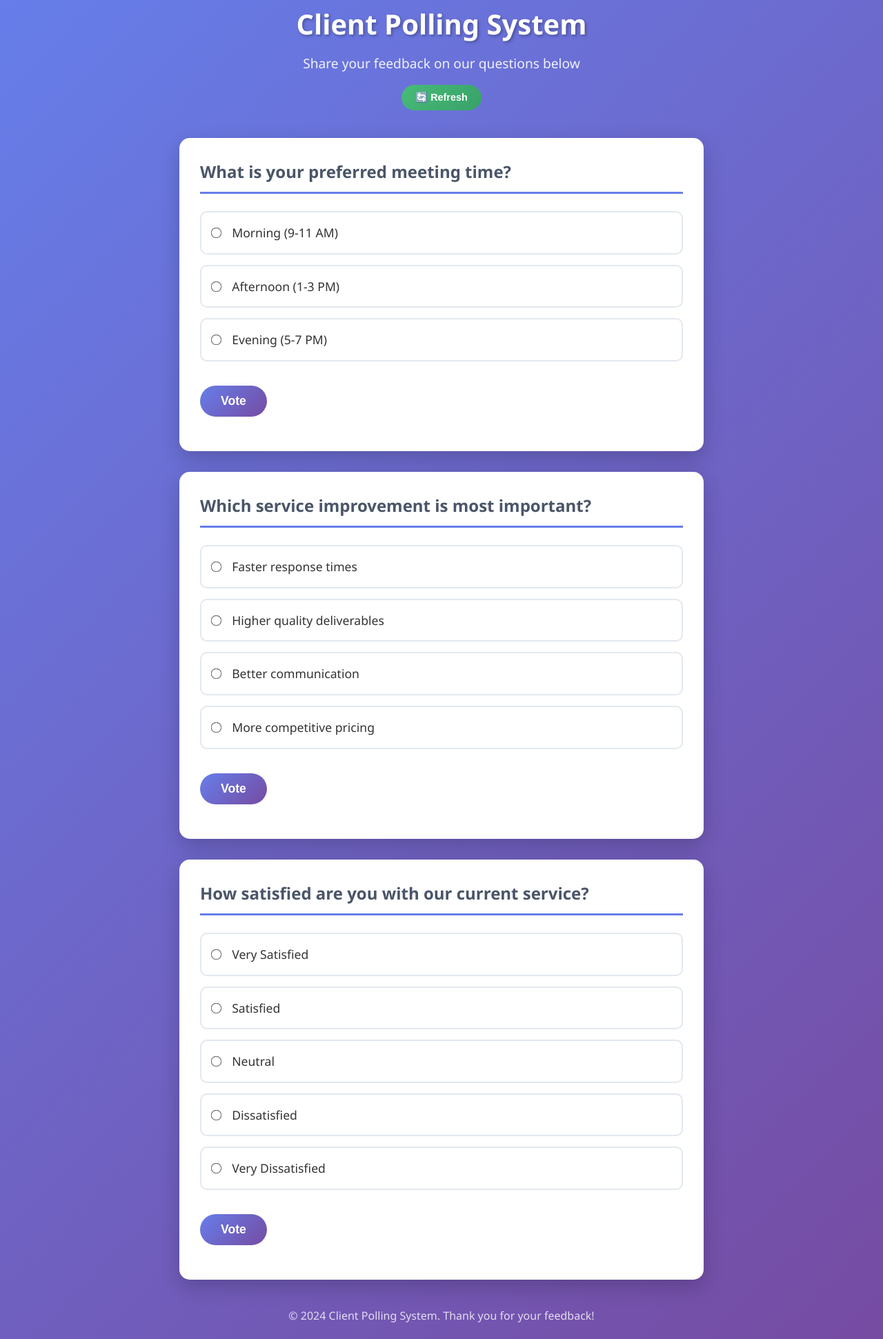
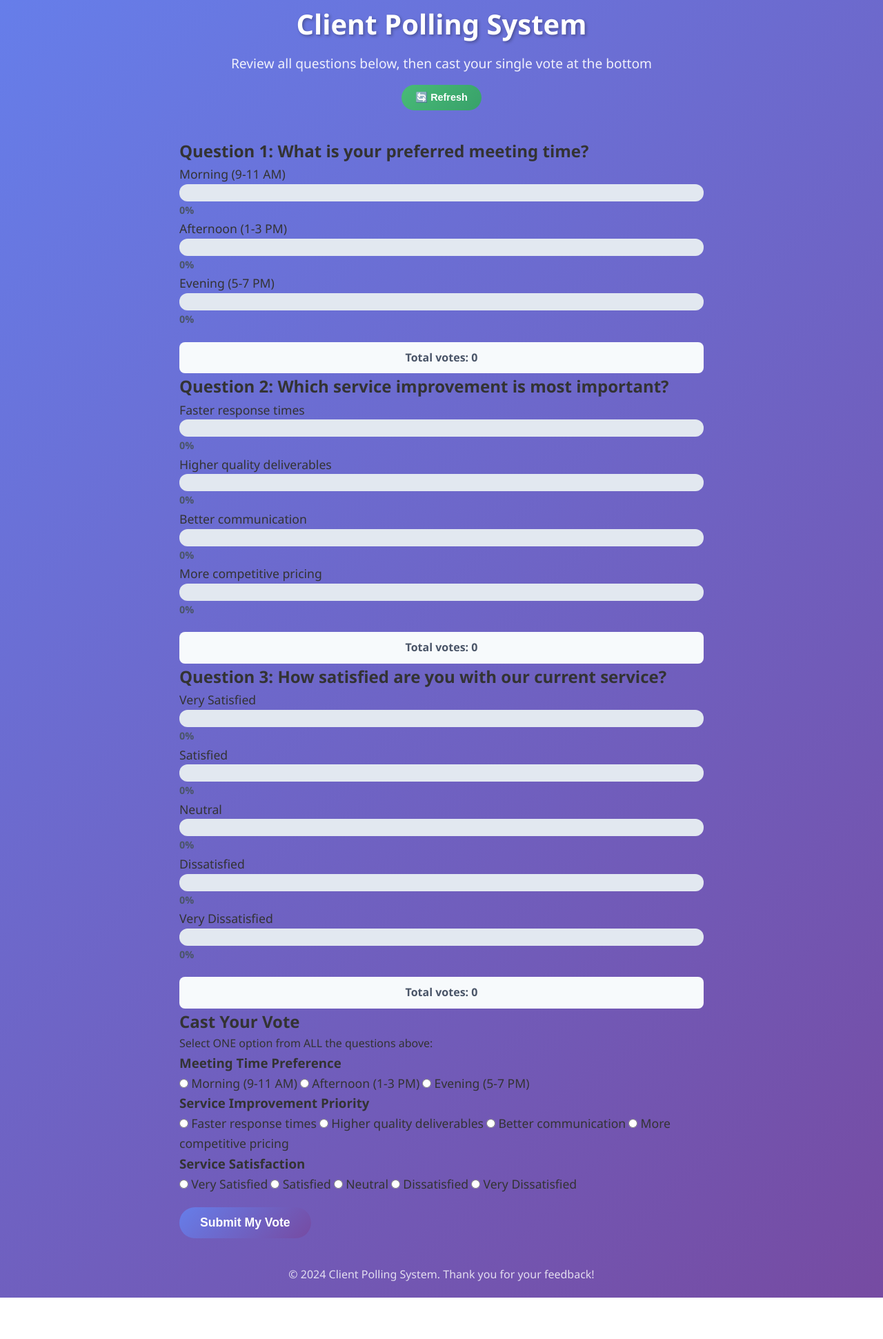
Before and after one commit to houseofvalue26/client-polling-site, a plain HTML site: page index.html in a window 1280 px wide. Shown: the part 17-1958 px from the top of the page at 69% size. After the commit the page ends 1898 px from the top, so only its background shows below. Drawn offline with Linux system fonts and the light colour scheme; no server answers.

Commit message:
Update index.html

```diff
--- a/index.html
+++ b/index.html
@@ -10,7 +10,7 @@
     <div class="container">
         <header>
             <h1>Client Polling System</h1>
-            <p>Share your feedback on our questions below</p>
+            <p>Review all questions below, then cast your single vote at the bottom</p>
         </header>
 
         <main>
@@ -22,172 +22,211 @@
                 </div>
             </div>
 
-    <!-- Rest of your existing polls... -->
-            <!-- Poll 1 -->
-            <div class="poll-container" id="poll-1">
-                <h2>What is your preferred meeting time?</h2>
-                <form class="poll-form" data-poll="1">
-                    <label class="option">
-                        <input type="radio" name="poll1" value="morning">
+            <!-- Poll Questions (Display Only) -->
+            <div class="poll-display-container">
+                <div class="poll-question" id="question-1">
+                    <h2>Question 1: What is your preferred meeting time?</h2>
+                    <div class="options-display">
+                        <div class="option-display" data-poll="1" data-option="morning">
                             <span class="option-text">Morning (9-11 AM)</span>
-                    </label>
-                    <label class="option">
-                        <input type="radio" name="poll1" value="afternoon">
+                            <div class="result-preview">
+                                <div class="progress-bar">
+                                    <div class="progress" data-poll="1" data-option="morning"></div>
+                                </div>
+                                <span class="percentage" data-poll="1" data-option="morning">0%</span>
+                            </div>
+                        </div>
+                        <div class="option-display" data-poll="1" data-option="afternoon">
                             <span class="option-text">Afternoon (1-3 PM)</span>
-                    </label>
-                    <label class="option">
-                        <input type="radio" name="poll1" value="evening">
+                            <div class="result-preview">
+                                <div class="progress-bar">
+                                    <div class="progress" data-poll="1" data-option="afternoon"></div>
+                                </div>
+                                <span class="percentage" data-poll="1" data-option="afternoon">0%</span>
+                            </div>
+                        </div>
+                        <div class="option-display" data-poll="1" data-option="evening">
                             <span class="option-text">Evening (5-7 PM)</span>
-                    </label>
-                    <button type="submit" class="vote-btn">Vote</button>
-                </form>
-                <div class="results" id="results-1" style="display: none;">
-                    <h3>Results:</h3>
-                    <div class="result-item">
-                        <span>Morning (9-11 AM)</span>
+                            <div class="result-preview">
                                 <div class="progress-bar">
-                            <div class="progress" data-option="morning"></div>
+                                    <div class="progress" data-poll="1" data-option="evening"></div>
                                 </div>
-                        <span class="percentage" data-option="morning">0%</span>
+                                <span class="percentage" data-poll="1" data-option="evening">0%</span>
                             </div>
-                    <div class="result-item">
-                        <span>Afternoon (1-3 PM)</span>
-                        <div class="progress-bar">
-                            <div class="progress" data-option="afternoon"></div>
                         </div>
-                        <span class="percentage" data-option="afternoon">0%</span>
-                    </div>
-                    <div class="result-item">
-                        <span>Evening (5-7 PM)</span>
-                        <div class="progress-bar">
-                            <div class="progress" data-option="evening"></div>
-                        </div>
-                        <span class="percentage" data-option="evening">0%</span>
                     </div>
                     <p class="total-votes">Total votes: <span id="total-1">0</span></p>
                 </div>
+
+                <div class="poll-question" id="question-2">
+                    <h2>Question 2: Which service improvement is most important?</h2>
+                    <div class="options-display">
+                        <div class="option-display" data-poll="2" data-option="speed">
+                            <span class="option-text">Faster response times</span>
+                            <div class="result-preview">
+                                <div class="progress-bar">
+                                    <div class="progress" data-poll="2" data-option="speed"></div>
                                 </div>
-
-            <!-- Poll 2 -->
-            <div class="poll-container" id="poll-2">
-                <h2>Which service improvement is most important?</h2>
-                <form class="poll-form" data-poll="2">
-                    <label class="option">
-                        <input type="radio" name="poll2" value="speed">
-                        <span class="option-text">Faster response times</span>
-                    </label>
-                    <label class="option">
-                        <input type="radio" name="poll2" value="quality">
+                                <span class="percentage" data-poll="2" data-option="speed">0%</span>
+                            </div>
+                        </div>
+                        <div class="option-display" data-poll="2" data-option="quality">
                             <span class="option-text">Higher quality deliverables</span>
-                    </label>
-                    <label class="option">
-                        <input type="radio" name="poll2" value="communication">
+                            <div class="result-preview">
+                                <div class="progress-bar">
+                                    <div class="progress" data-poll="2" data-option="quality"></div>
+                                </div>
+                                <span class="percentage" data-poll="2" data-option="quality">0%</span>
+                            </div>
+                        </div>
+                        <div class="option-display" data-poll="2" data-option="communication">
                             <span class="option-text">Better communication</span>
-                    </label>
-                    <label class="option">
-                        <input type="radio" name="poll2" value="pricing">
+                            <div class="result-preview">
+                                <div class="progress-bar">
+                                    <div class="progress" data-poll="2" data-option="communication"></div>
+                                </div>
+                                <span class="percentage" data-poll="2" data-option="communication">0%</span>
+                            </div>
+                        </div>
+                        <div class="option-display" data-poll="2" data-option="pricing">
                             <span class="option-text">More competitive pricing</span>
-                    </label>
-                    <button type="submit" class="vote-btn">Vote</button>
-                </form>
-                <div class="results" id="results-2" style="display: none;">
-                    <h3>Results:</h3>
-                    <div class="result-item">
-                        <span>Faster response times</span>
+                            <div class="result-preview">
                                 <div class="progress-bar">
-                            <div class="progress" data-option="speed"></div>
+                                    <div class="progress" data-poll="2" data-option="pricing"></div>
                                 </div>
-                        <span class="percentage" data-option="speed">0%</span>
+                                <span class="percentage" data-poll="2" data-option="pricing">0%</span>
                             </div>
-                    <div class="result-item">
-                        <span>Higher quality deliverables</span>
-                        <div class="progress-bar">
-                            <div class="progress" data-option="quality"></div>
                         </div>
-                        <span class="percentage" data-option="quality">0%</span>
-                    </div>
-                    <div class="result-item">
-                        <span>Better communication</span>
-                        <div class="progress-bar">
-                            <div class="progress" data-option="communication"></div>
-                        </div>
-                        <span class="percentage" data-option="communication">0%</span>
-                    </div>
-                    <div class="result-item">
-                        <span>More competitive pricing</span>
-                        <div class="progress-bar">
-                            <div class="progress" data-option="pricing"></div>
-                        </div>
-                        <span class="percentage" data-option="pricing">0%</span>
                     </div>
                     <p class="total-votes">Total votes: <span id="total-2">0</span></p>
                 </div>
+
+                <div class="poll-question" id="question-3">
+                    <h2>Question 3: How satisfied are you with our current service?</h2>
+                    <div class="options-display">
+                        <div class="option-display" data-poll="3" data-option="very-satisfied">
+                            <span class="option-text">Very Satisfied</span>
+                            <div class="result-preview">
+                                <div class="progress-bar">
+                                    <div class="progress" data-poll="3" data-option="very-satisfied"></div>
+                                </div>
+                                <span class="percentage" data-poll="3" data-option="very-satisfied">0%</span>
+                            </div>
+                        </div>
+                        <div class="option-display" data-poll="3" data-option="satisfied">
+                            <span class="option-text">Satisfied</span>
+                            <div class="result-preview">
+                                <div class="progress-bar">
+                                    <div class="progress" data-poll="3" data-option="satisfied"></div>
+                                </div>
+                                <span class="percentage" data-poll="3" data-option="satisfied">0%</span>
+                            </div>
+                        </div>
+                        <div class="option-display" data-poll="3" data-option="neutral">
+                            <span class="option-text">Neutral</span>
+                            <div class="result-preview">
+                                <div class="progress-bar">
+                                    <div class="progress" data-poll="3" data-option="neutral"></div>
+                                </div>
+                                <span class="percentage" data-poll="3" data-option="neutral">0%</span>
+                            </div>
+                        </div>
+                        <div class="option-display" data-poll="3" data-option="dissatisfied">
+                            <span class="option-text">Dissatisfied</span>
+                            <div class="result-preview">
+                                <div class="progress-bar">
+                                    <div class="progress" data-poll="3" data-option="dissatisfied"></div>
+                                </div>
+                                <span class="percentage" data-poll="3" data-option="dissatisfied">0%</span>
+                            </div>
+                        </div>
+                        <div class="option-display" data-poll="3" data-option="very-dissatisfied">
+                            <span class="option-text">Very Dissatisfied</span>
+                            <div class="result-preview">
+                                <div class="progress-bar">
+                                    <div class="progress" data-poll="3" data-option="very-dissatisfied"></div>
+                                </div>
+                                <span class="percentage" data-poll="3" data-option="very-dissatisfied">0%</span>
+                            </div>
+                        </div>
+                    </div>
+                    <p class="total-votes">Total votes: <span id="total-3">0</span></p>
+                </div>
             </div>
 
-            <!-- Poll 3 -->
-            <div class="poll-container" id="poll-3">
-                <h2>How satisfied are you with our current service?</h2>
-                <form class="poll-form" data-poll="3">
-                    <label class="option">
-                        <input type="radio" name="poll3" value="very-satisfied">
+            <!-- Single Voting Section -->
+            <div class="voting-section" id="voting-section">
+                <h2>Cast Your Vote</h2>
+                <p class="voting-instructions">Select ONE option from ALL the questions above:</p>
+
+                <form class="single-vote-form" id="vote-form">
+                    <div class="vote-group">
+                        <h3>Meeting Time Preference</h3>
+                        <label class="vote-option">
+                            <input type="radio" name="vote" value="1-morning">
+                            <span class="option-text">Morning (9-11 AM)</span>
+                        </label>
+                        <label class="vote-option">
+                            <input type="radio" name="vote" value="1-afternoon">
+                            <span class="option-text">Afternoon (1-3 PM)</span>
+                        </label>
+                        <label class="vote-option">
+                            <input type="radio" name="vote" value="1-evening">
+                            <span class="option-text">Evening (5-7 PM)</span>
+                        </label>
+                    </div>
+
+                    <div class="vote-group">
+                        <h3>Service Improvement Priority</h3>
+                        <label class="vote-option">
+                            <input type="radio" name="vote" value="2-speed">
+                            <span class="option-text">Faster response times</span>
+                        </label>
+                        <label class="vote-option">
+                            <input type="radio" name="vote" value="2-quality">
+                            <span class="option-text">Higher quality deliverables</span>
+                        </label>
+                        <label class="vote-option">
+                            <input type="radio" name="vote" value="2-communication">
+                            <span class="option-text">Better communication</span>
+                        </label>
+                        <label class="vote-option">
+                            <input type="radio" name="vote" value="2-pricing">
+                            <span class="option-text">More competitive pricing</span>
+                        </label>
+                    </div>
+
+                    <div class="vote-group">
+                        <h3>Service Satisfaction</h3>
+                        <label class="vote-option">
+                            <input type="radio" name="vote" value="3-very-satisfied">
                             <span class="option-text">Very Satisfied</span>
                         </label>
-                    <label class="option">
-                        <input type="radio" name="poll3" value="satisfied">
+                        <label class="vote-option">
+                            <input type="radio" name="vote" value="3-satisfied">
                             <span class="option-text">Satisfied</span>
                         </label>
-                    <label class="option">
-                        <input type="radio" name="poll3" value="neutral">
+                        <label class="vote-option">
+                            <input type="radio" name="vote" value="3-neutral">
                             <span class="option-text">Neutral</span>
                         </label>
-                    <label class="option">
-                        <input type="radio" name="poll3" value="dissatisfied">
+                        <label class="vote-option">
+                            <input type="radio" name="vote" value="3-dissatisfied">
                             <span class="option-text">Dissatisfied</span>
                         </label>
-                    <label class="option">
-                        <input type="radio" name="poll3" value="very-dissatisfied">
+                        <label class="vote-option">
+                            <input type="radio" name="vote" value="3-very-dissatisfied">
                             <span class="option-text">Very Dissatisfied</span>
                         </label>
-                    <button type="submit" class="vote-btn">Vote</button>
+                    </div>
+
+                    <button type="submit" class="vote-btn">Submit My Vote</button>
                 </form>
-                <div class="results" id="results-3" style="display: none;">
-                    <h3>Results:</h3>
-                    <div class="result-item">
-                        <span>Very Satisfied</span>
-                        <div class="progress-bar">
-                            <div class="progress" data-option="very-satisfied"></div>
-                        </div>
-                        <span class="percentage" data-option="very-satisfied">0%</span>
-                    </div>
-                    <div class="result-item">
-                        <span>Satisfied</span>
-                        <div class="progress-bar">
-                            <div class="progress" data-option="satisfied"></div>
-                        </div>
-                        <span class="percentage" data-option="satisfied">0%</span>
-                    </div>
-                    <div class="result-item">
-                        <span>Neutral</span>
-                        <div class="progress-bar">
-                            <div class="progress" data-option="neutral"></div>
-                        </div>
-                        <span class="percentage" data-option="neutral">0%</span>
-                    </div>
-                    <div class="result-item">
-                        <span>Dissatisfied</span>
-                        <div class="progress-bar">
-                            <div class="progress" data-option="dissatisfied"></div>
-                        </div>
-                        <span class="percentage" data-option="dissatisfied">0%</span>
-                    </div>
-                    <div class="result-item">
-                        <span>Very Dissatisfied</span>
-                        <div class="progress-bar">
-                            <div class="progress" data-option="very-dissatisfied"></div>
-                        </div>
-                        <span class="percentage" data-option="very-dissatisfied">0%</span>
-                    </div>
-                    <p class="total-votes">Total votes: <span id="total-3">0</span></p>
+
+                <div class="already-voted" id="already-voted" style="display: none;">
+                    <h3>Thank you for voting!</h3>
+                    <p>You have already cast your vote. You can only vote once.</p>
+                    <p class="your-vote">Your vote: <span id="user-vote-display"></span></p>
                 </div>
             </div>
         </main>
```
Lines whose indentation alone changed are shown as unchanged.
